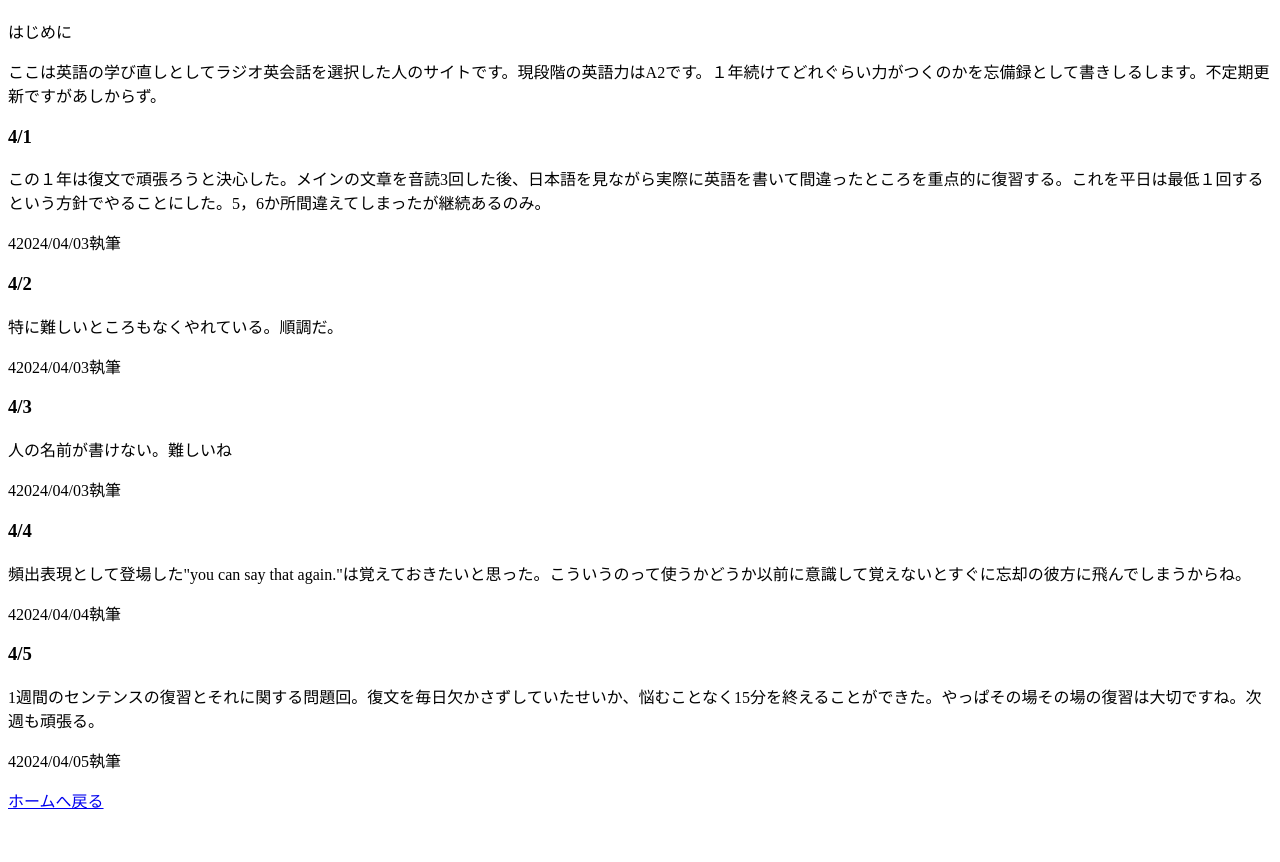
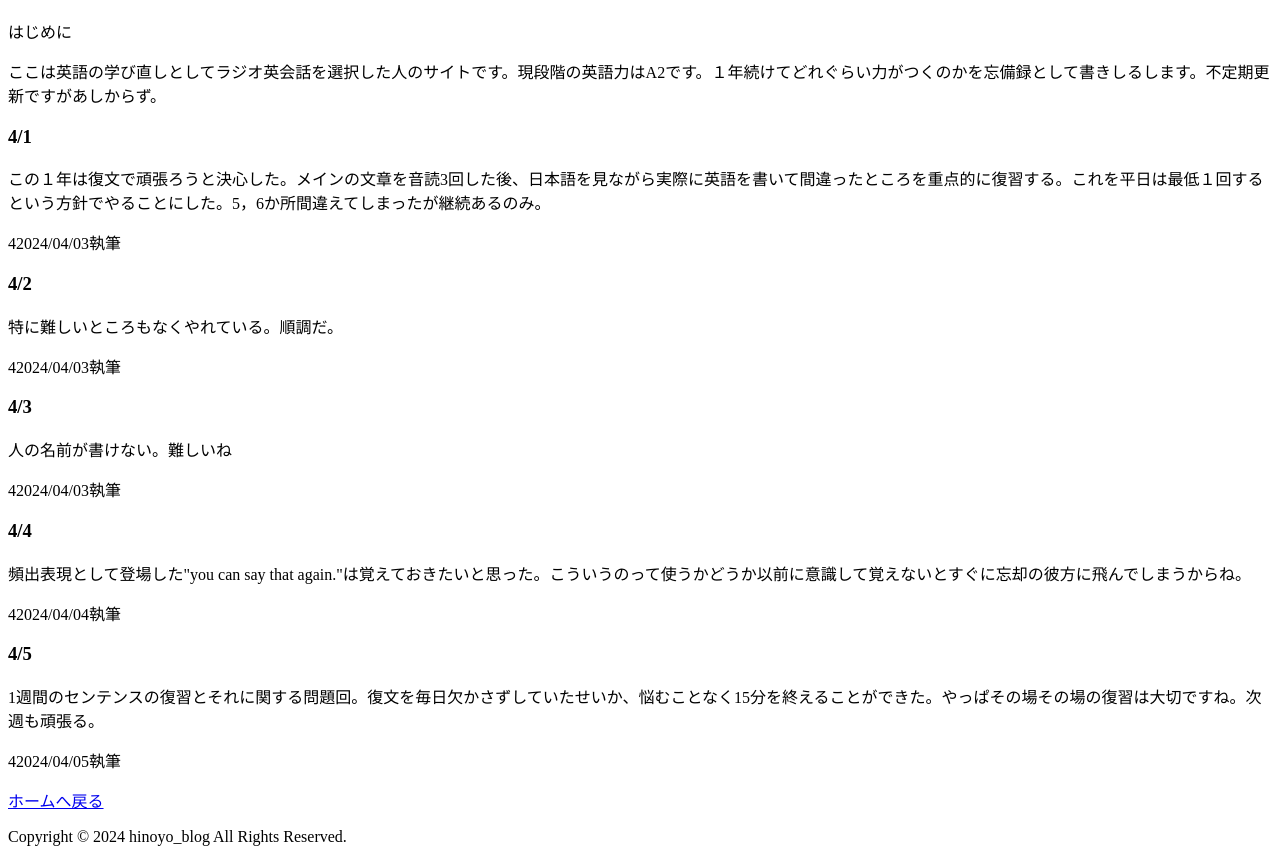
Before and after one commit to hinoyo/hinoyo.github.io, a plain HTML site: page studynhk_radioEn.html in a window 1280 px wide. Shown: the part 70-932 px from the top of the page. Before the commit the page ends 898 px from the top, so only its background shows below. Drawn offline with Linux system fonts and the light colour scheme.

Commit message:
Update studynhk_radioEn.html

```diff
--- a/studynhk_radioEn.html
+++ b/studynhk_radioEn.html
@@ -42,5 +42,8 @@
 <p>ホームへ戻る</p>
 </a>
 
+<footer>
+  <p>Copyright © 2024 hinoyo_blog All Rights Reserved.</p>
+</footer>
 </body>
 </html>
```
